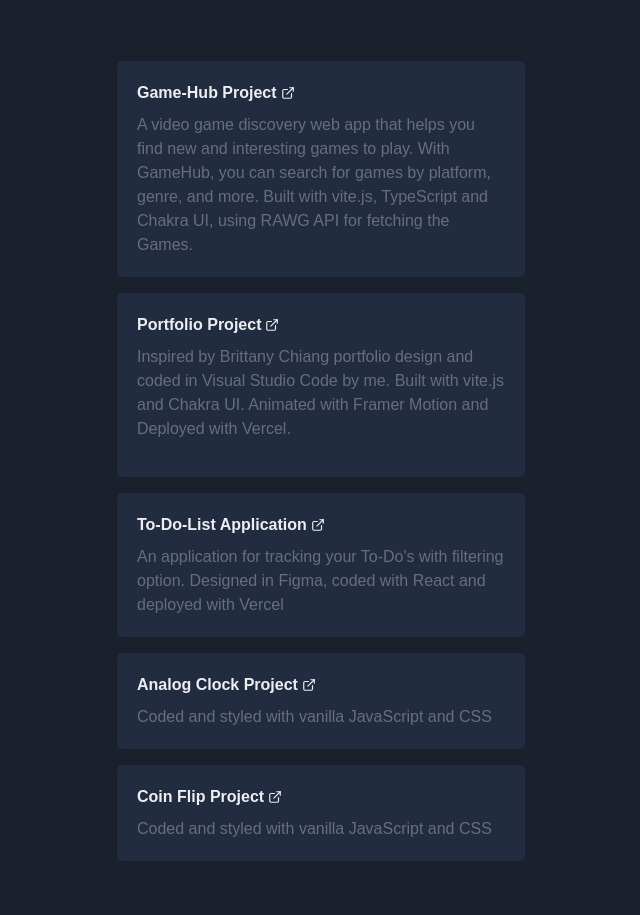
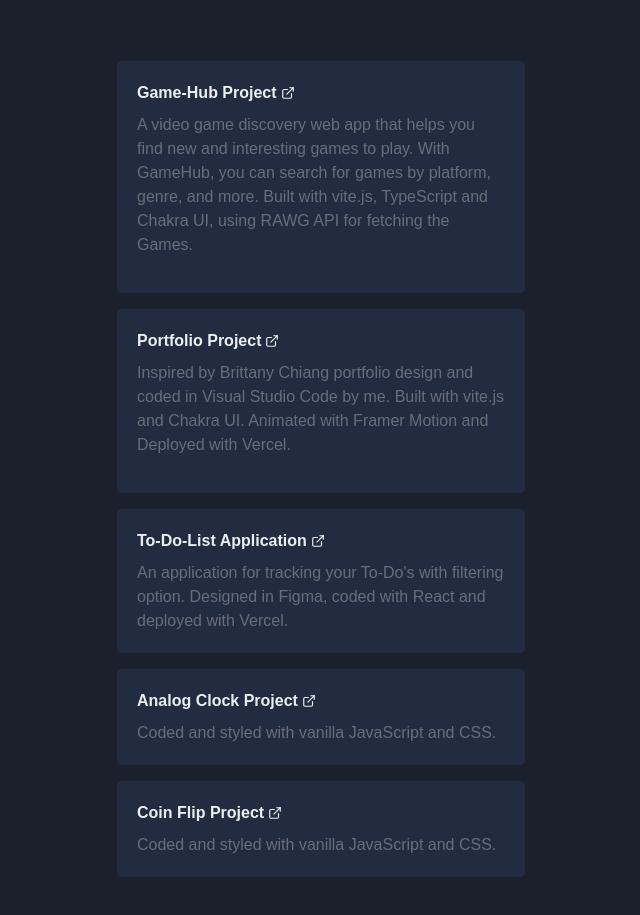
Before and after one commit to nealphi/portfolio, a React (Vite) app: page / in a window 1280 px wide. Shown: the part 2550-3465 px from the top of the page, without its empty margins (555-1195 px from the left). Built offline with nearby package versions, Linux system fonts and the light colour scheme.

Commit message:
eighth commit

```diff
--- a/src/components/MainContainer.tsx
+++ b/src/components/MainContainer.tsx
@@ -30,12 +30,16 @@ const MainContainer = () => {
 
   return (
     <Grid
-      templateColumns={{ base: "repeat(1, 1fr)", lg: "repeat(2, 1fr)", xl: "repeat(2, 1fr)" }}
+      templateColumns={{
+        base: "repeat(1, 1fr)",
+        lg: "repeat(2, 1fr)",
+        xl: "repeat(2, 1fr)",
+      }}
       gap={6}
-      mx={{ base: "30",lg: "130", xl: "180" }}
-      my={{ base: "30",lg: "50", xl: "100" }}
+      mx={{ base: "30", lg: "130", xl: "180" }}
+      my={{ base: "30", lg: "50", xl: "100" }}
     >
-      <GridItem h={"700"} padding={"20px"} position={"relative"} >
+      <GridItem h={"700"} padding={"20px"} position={"relative"}>
         {/* <Animated /> */}
         <Box position={{ lg: "fixed" }}>
           <Box>
@@ -60,7 +64,7 @@ const MainContainer = () => {
             />
           </Box>
           <Box>
-            <Skills/>
+            <Skills />
           </Box>
           <Box display={"flex"} h={100}>
             <SocialMediaLinks />
@@ -141,7 +145,12 @@ const MainContainer = () => {
         <ProjectLayout
           Heading={"Game-Hub Project"}
           children={
-            "A video game discovery web app that helps you find new and interesting games to play. With GameHub, you can search for games by platform, genre, and more. Built with vite.js, TypeScript and Chakra UI, using RAWG API for fetching the Games."
+            <Text>
+              A video game discovery web app that helps you find new and
+              interesting games to play. With GameHub, you can search for games
+              by platform, genre, and more. Built with vite.js, TypeScript and
+              Chakra UI, using RAWG API for fetching the Games.
+            </Text>
           }
           href="https://game-hub-liart-sigma.vercel.app/"
         />
@@ -157,9 +166,10 @@ const MainContainer = () => {
                 href="https://brittanychiang.com/#experience"
               >
                 Brittany Chiang
-              </Link> {" "}
+              </Link>{" "}
               portfolio design and coded in Visual Studio Code by me. Built with
-              vite.js and Chakra UI. Animated with Framer Motion and Deployed with Vercel.
+              vite.js and Chakra UI. Animated with Framer Motion and Deployed
+              with Vercel.
             </Text>
           }
           href=""
@@ -167,25 +177,20 @@ const MainContainer = () => {
         <ProjectLayout
           Heading={"To-Do-List Application"}
           children={
-            "An application for tracking your To-Do's with filtering option. Designed in Figma, coded with React and deployed with Vercel"
+            "An application for tracking your To-Do's with filtering option. Designed in Figma, coded with React and deployed with Vercel."
           }
           href="https://to-do-app-react-nealphis-projects.vercel.app/"
         />
         <ProjectLayout
           Heading={"Analog Clock Project"}
-          children={
-            "Coded and styled with vanilla JavaScript and CSS"
-          }
+          children={"Coded and styled with vanilla JavaScript and CSS."}
           href="https://github.com/nealphi/Clock"
         />
         <ProjectLayout
           Heading={"Coin Flip Project"}
-          children={
-            "Coded and styled with vanilla JavaScript and CSS"
-          }
+          children={"Coded and styled with vanilla JavaScript and CSS."}
           href="https://github.com/nealphi/Flip-a-Coin"
         />
-
       </GridItem>
     </Grid>
   );
--- a/src/components/ProjectLayout.tsx
+++ b/src/components/ProjectLayout.tsx
@@ -15,6 +15,7 @@ const ProjectLayout = ({ Heading, children, href }: Props) => {
             { href !== undefined ? <Link href={href} isExternal _hover={{color: "white"}} fontWeight={"bold"} >{Heading}<ExternalLinkIcon mx='3px' pb="2px" /></Link>
             : <Text as={"b"} >{Heading}</Text> }
             <Text mb={0} style={{color: "#686E79" }} >{children}</Text>
+
         </Stack>
       );
 }
```
Lines whose indentation alone changed are shown as unchanged.
